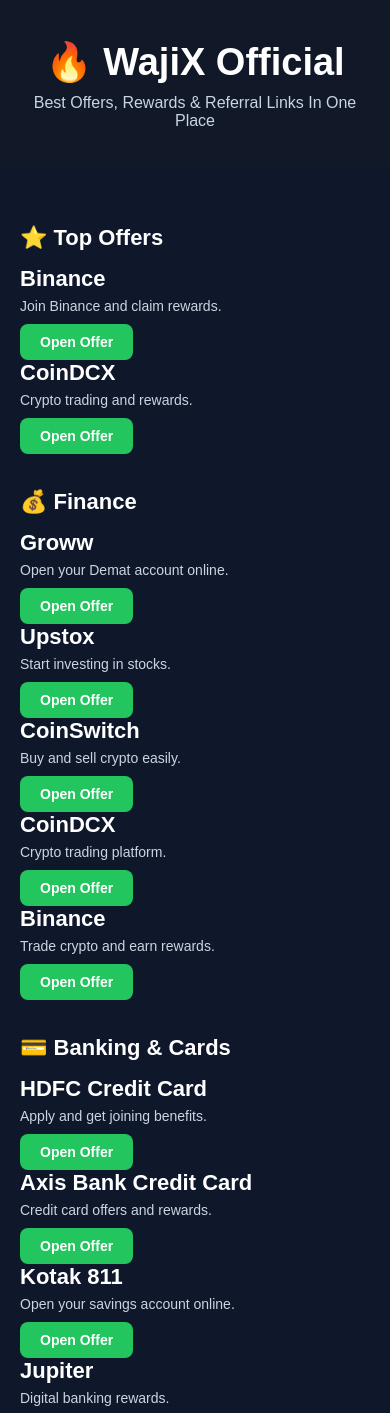
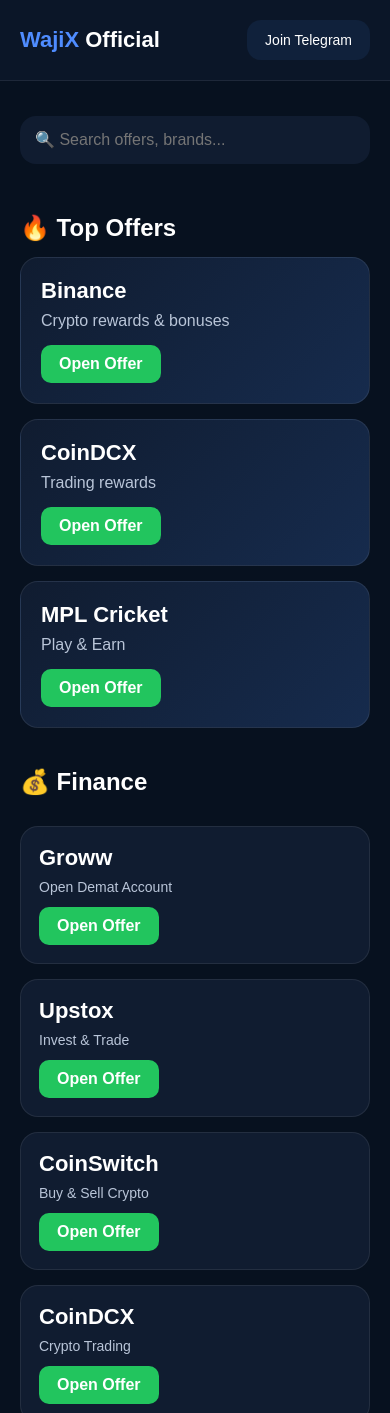
Before and after one commit to wajixofficial/wajixofficial.github.io, a plain HTML site: page index.html in a window 390 px wide. Shown: the top 1413 px of the page. Drawn offline with Linux system fonts and the light colour scheme.

Commit message:
Update index.html

```diff
--- a/index.html
+++ b/index.html
@@ -6,6 +6,7 @@
 <title>WajiX Official</title>
 
 <style>
+
 *{
 margin:0;
 padding:0;
@@ -14,221 +15,320 @@ font-family:Arial,sans-serif;
 }
 
 body{
-background:#0f172a;
+background:#07111f;
 color:white;
 }
 
-header{
-background:#111827;
-padding:40px 20px;
-text-align:center;
+.header{
+display:flex;
+justify-content:space-between;
+align-items:center;
+padding:20px;
+background:#0b1628;
+border-bottom:1px solid rgba(255,255,255,0.08);
 }
 
-header h1{
-font-size:38px;
-margin-bottom:10px;
+.logo{
+font-size:32px;
+font-weight:700;
 }
 
-header p{
-color:#cbd5e1;
+.logo span{
+color:#4f8cff;
+}
+
+.telegram-btn{
+background:#10213b;
+color:white;
+text-decoration:none;
+padding:12px 18px;
+border-radius:14px;
+font-size:14px;
 }
 
 .container{
-max-width:1000px;
+max-width:1200px;
 margin:auto;
 padding:20px;
 }
 
-.category{
-font-size:22px;
+.search-box{
+width:100%;
+padding:15px;
+border:none;
+border-radius:16px;
+background:#101c30;
+color:white;
+font-size:16px;
+outline:none;
+margin-top:15px;
+margin-bottom:25px;
+}
+
+.section-title{
+font-size:32px;
 font-weight:bold;
-margin-top:35px;
+margin-top:25px;
 margin-bottom:15px;
 }
 
-..card{
-background:#1e293b;
-padding:14px;
-border-radius:12px;
-margin-bottom:10px;
+.top-offers{
+display:grid;
+grid-template-columns:repeat(auto-fit,minmax(260px,1fr));
+gap:15px;
 }
 
-.card h3{
-font-size:22px;
-margin-bottom:6px;
+.offer-card{
+background:linear-gradient(135deg,#101c30,#162b4d);
+border-radius:18px;
+padding:20px;
+border:1px solid rgba(255,255,255,0.08);
 }
 
-.card p{
-font-size:14px;
-margin-bottom:10px;
-color:#cbd5e1;
+.offer-card h3{
+font-size:28px;
+margin-bottom:8px;
 }
 
-.btn{
+.offer-card p{
+color:#b9c5d8;
+margin-bottom:15px;
+}
+
+.open-btn{
 display:inline-block;
 background:#22c55e;
 color:white;
-padding:8px 16px;
-border-radius:6px;
 text-decoration:none;
-font-size:14px;
+padding:10px 18px;
+border-radius:10px;
 font-weight:bold;
+}.cards-grid{
+display:grid;
+grid-template-columns:repeat(auto-fit,minmax(180px,1fr));
+gap:15px;
 }
 
-.btn{
-display:inline-block;
-background:#22c55e;
-color:white;
-padding:10px 20px;
-border-radius:8px;
-text-decoration:none;
-font-weight:bold;
+.small-card{
+background:#101c30;
+border:1px solid rgba(255,255,255,0.08);
+border-radius:18px;
+padding:18px;
 }
 
-.btn:hover{
-opacity:0.9;
+.small-card h3{
+font-size:22px;
+margin-bottom:8px;
 }
 
-footer{
+.small-card p{
+font-size:14px;
+color:#b9c5d8;
+margin-bottom:12px;
+}
+
+.footer{
+margin-top:40px;
+padding:25px;
 text-align:center;
-padding:30px;
-color:#94a3b8;
+color:#8fa1be;
+font-size:14px;
 }
+
+@media(max-width:768px){
+
+.logo{
+font-size:22px;
+}
+
+.section-title{
+font-size:24px;
+}
+
+.offer-card h3{
+font-size:22px;
+}
+
+}
+
 </style>
+
 </head>
 
 <body>
 
-<header>
-<h1>🔥 WajiX Official</h1>
-<p>Best Offers, Rewards & Referral Links In One Place</p>
-</header>
+<div class="header">
+<div class="logo">
+<span>WajiX</span> Official
+</div>
+
+<a href="#" class="telegram-btn">
+Join Telegram
+</a>
+</div>
 
 <div class="container">
 
-<div class="category">⭐ Top Offers</div>
+<input
+class="search-box"
+type="text"
+placeholder="🔍 Search offers, brands..."
+>
 
-<div class="card">
-<h3>Binance</h3>
-<p>Join Binance and claim rewards.</p>
-<a class="btn" href="https://www.binance.com/referral/earn-together/refer2earn-usdc/claim?hl=en&ref=GRO_28502_XNTRL" target="_blank">Open Offer</a>
+<div class="section-title">
+🔥 Top Offers
 </div>
 
-<div class="card">
-<h3>CoinDCX</h3>
-<p>Crypto trading and rewards.</p>
-<a class="btn" href="#" target="_blank">Open Offer</a>
+<div class="top-offers">
+
+<div class="offer-card">
+<h3>Binance</h3>
+<p>Crypto rewards & bonuses</p>
+<a class="open-btn" href="#">
+Open Offer
+</a>
 </div>
 
-<div class="category">💰 Finance</div>
-
-<div class="card">
-<h3>Groww</h3>
-<p>Open your Demat account online.</p>
-<a class="btn" href="#" target="_blank">Open Offer</a>
+<div class="offer-card">
+<h3>CoinDCX</h3>
+<p>Trading rewards</p>
+<a class="open-btn" href="#">
+Open Offer
+</a>
 </div>
 
-<div class="card">
-<h3>Upstox</h3>
-<p>Start investing in stocks.</p>
-<a class="btn" href="#" target="_blank">Open Offer</a>
+<div class="offer-card">
+<h3>MPL Cricket</h3>
+<p>Play & Earn</p>
+<a class="open-btn" href="#">
+Open Offer
+</a>
+</div>
+<div class="section-title">
+💰 Finance
 </div>
 
-<div class="card">
-<h3>CoinSwitch</h3>
-<p>Buy and sell crypto easily.</p>
-<a class="btn" href="#" target="_blank">Open Offer</a>
+<div class="cards-grid">
+
+<div class="small-card">
+<h3>Groww</h3>
+<p>Open Demat Account</p>
+<a class="open-btn" href="#">Open Offer</a>
 </div>
 
-<div class="card">
-<h3>CoinDCX</h3>
-<p>Crypto trading platform.</p>
-<a class="btn" href="#" target="_blank">Open Offer</a>
+<div class="small-card">
+<h3>Upstox</h3>
+<p>Invest & Trade</p>
+<a class="open-btn" href="#">Open Offer</a>
 </div>
 
-<div class="card">
-<h3>Binance</h3>
-<p>Trade crypto and earn rewards.</p>
-<a class="btn" href="https://www.binance.com/referral/earn-together/refer2earn-usdc/claim?hl=en&ref=GRO_28502_XNTRL" target="_blank">Open Offer</a>
+<div class="small-card">
+<h3>CoinSwitch</h3>
+<p>Buy & Sell Crypto</p>
+<a class="open-btn" href="#">Open Offer</a>
 </div>
 
-<div class="category">💳 Banking & Cards</div>
-
-<div class="card">
-<h3>HDFC Credit Card</h3>
-<p>Apply and get joining benefits.</p>
-<a class="btn" href="#" target="_blank">Open Offer</a>
+<div class="small-card">
+<h3>CoinDCX</h3>
+<p>Crypto Trading</p>
+<a class="open-btn" href="#">Open Offer</a>
 </div>
 
-<div class="card">
-<h3>Axis Bank Credit Card</h3>
-<p>Credit card offers and rewards.</p>
-<a class="btn" href="#" target="_blank">Open Offer</a>
-</div>
-
-<div class="card">
-<h3>Kotak 811</h3>
-<p>Open your savings account online.</p>
-<a class="btn" href="#" target="_blank">Open Offer</a>
-</div>
-
-<div class="card">
-<h3>Jupiter</h3>
-<p>Digital banking rewards.</p>
-<a class="btn" href="#" target="_blank">Open Offer</a>
-</div>
-
-<div class="category">🎮 Gaming</div>
-
-<div class="card">
-<h3>Cricket</h3>
-<p>Play cricket contests and earn rewards.</p>
-<a class="btn" href="#" target="_blank">Open Offer</a>
-</div>
-
-<div class="card">
-<h3>Ludo</h3>
-<p>Play Ludo and win rewards.</p>
-<a class="btn" href="#" target="_blank">Open Offer</a>
-</div>
-
-<div class="card">
-<h3>Teen Patti</h3>
-<p>Popular card game offers.</p>
-<a class="btn" href="#" target="_blank">Open Offer</a>
-</div>
-
-<div class="category">🛒 Shopping</div>
-
-<div class="card">
-<h3>Meesho</h3>
-<p>Shopping offers and discounts.</p>
-<a class="btn" href="#" target="_blank">Open Offer</a>
-</div>
-
-<div class="card">
-<h3>Flipkart</h3>
-<p>Best deals and shopping offers.</p>
-<a class="btn" href="#" target="_blank">Open Offer</a>
-</div>
-
-<div class="card">
-<h3>Myntra</h3>
-<p>Fashion and lifestyle shopping.</p>
-<a class="btn" href="#" target="_blank">Open Offer</a>
-</div>
-
-<div class="card">
-<h3>AJIO</h3>
-<p>Trending fashion and clothing offers.</p>
-<a class="btn" href="#" target="_blank">Open Offer</a>
+<div class="small-card">
+<h3>Binance</h3>
+<p>Global Crypto Exchange</p>
+<a class="open-btn" href="https://www.binance.com/referral/earn-together/refer2earn-usdc/claim?hl=en&ref=GRO_28502_XNTRL">
+Open Offer
+</a>
 </div>
 
 </div>
 
-<footer>
-© 2026 WajiX Official
-</footer>
+
+<div class="section-title">
+💳 Banking & Cards
+</div>
+
+<div class="cards-grid">
+
+<div class="small-card">
+<h3>Credit Card</h3>
+<p>Joining Bonus Offers</p>
+<a class="open-btn" href="#">Open Offer</a>
+</div>
+
+<div class="small-card">
+<h3>Bank Account</h3>
+<p>Account Opening Rewards</p>
+<a class="open-btn" href="#">Open Offer</a>
+</div>
+
+</div>
+
+
+<div class="section-title">
+🎮 Gaming
+</div>
+
+<div class="cards-grid">
+
+<div class="small-card">
+<h3>Cricket</h3>
+<p>MPL Cricket Offers</p>
+<a class="open-btn" href="#">Open Offer</a>
+</div>
+
+<div class="small-card">
+<h3>Ludo</h3>
+<p>WinZO Ludo Rewards</p>
+<a class="open-btn" href="#">Open Offer</a>
+</div>
+
+<div class="small-card">
+<h3>Teen Patti</h3>
+<p>Gamezy Teen Patti</p>
+<a class="open-btn" href="#">Open Offer</a>
+</div>
+
+</div>
+</div><div class="section-title">
+🛒 Shopping
+</div>
+
+<div class="cards-grid">
+
+<div class="small-card">
+<h3>Meesho</h3>
+<p>Shopping Deals & Offers</p>
+<a class="open-btn" href="#">Open Offer</a>
+</div>
+
+<div class="small-card">
+<h3>Flipkart</h3>
+<p>Best Deals Everyday</p>
+<a class="open-btn" href="#">Open Offer</a>
+</div>
+
+<div class="small-card">
+<h3>Myntra</h3>
+<p>Fashion & Lifestyle</p>
+<a class="open-btn" href="#">Open Offer</a>
+</div>
+
+<div class="small-card">
+<h3>AJIO</h3>
+<p>Trending Fashion Offers</p>
+<a class="open-btn" href="#">Open Offer</a>
+</div>
+
+</div>
+
+<div class="footer">
+© 2026 WajiX Official <br>
+Best Offers, Rewards & Referral Links
+</div>
+
+</div>
 
 </body>
 </html>
```
